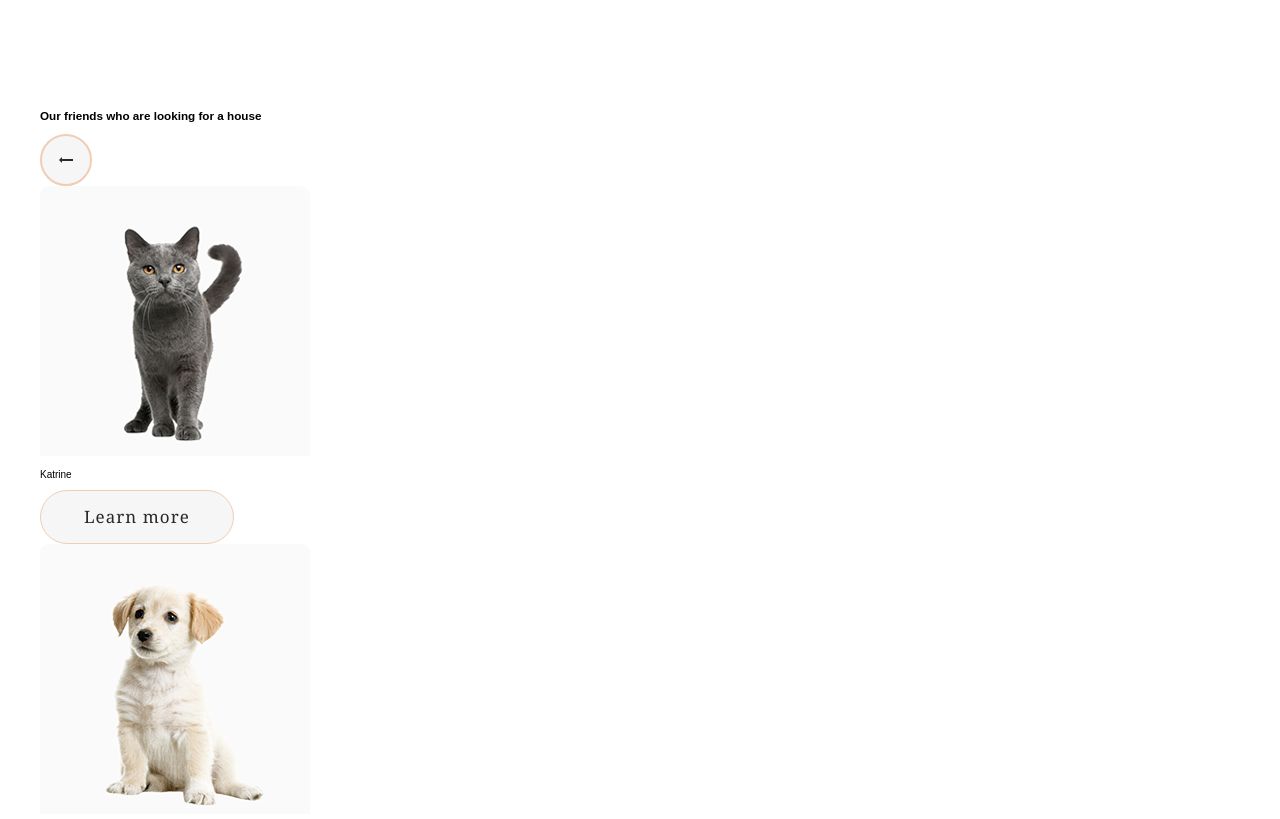
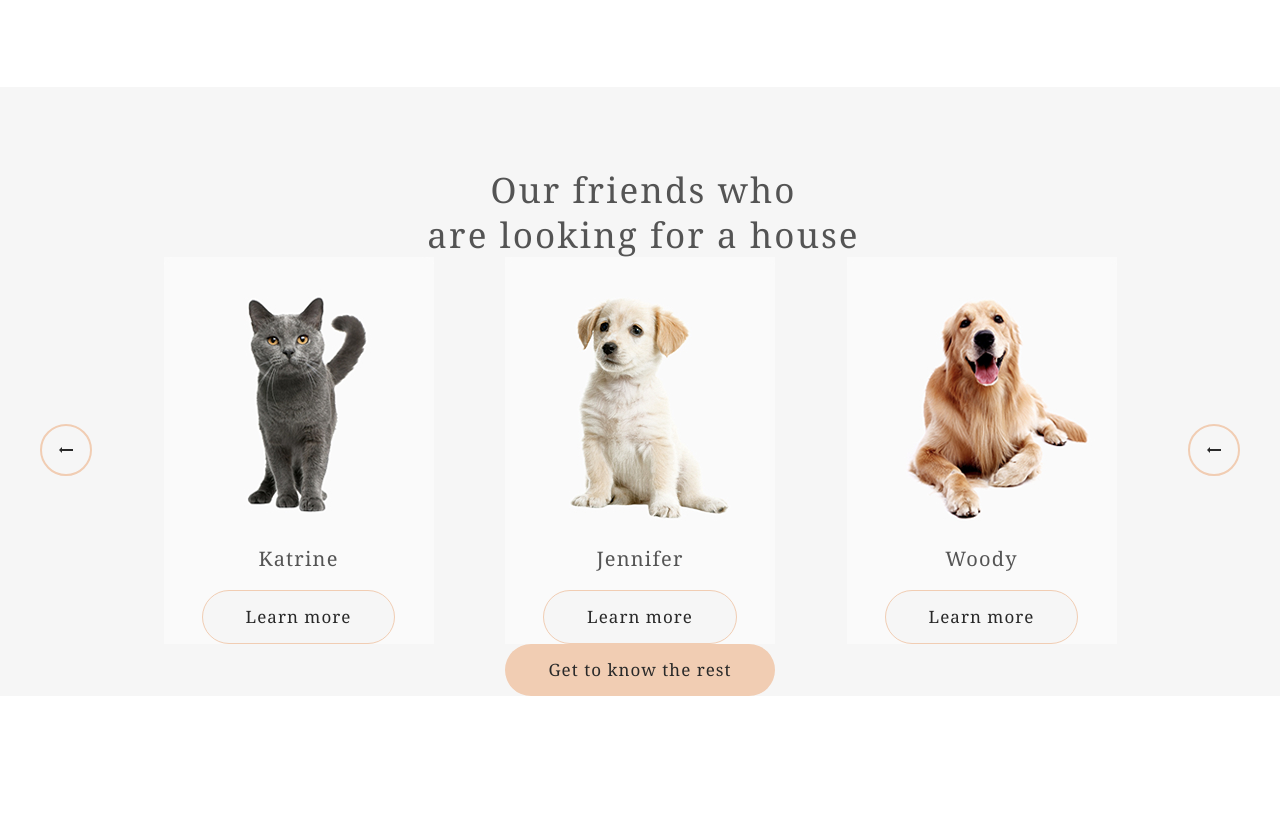
Before and after one commit to AlenaShkr/shelter, a website: page index.html in a window 1280 px wide. Shown: the part 1403-2222 px from the top of the page. After the commit the page ends 2099 px from the top, so only its background shows below. Drawn offline with Linux system fonts and the light colour scheme; files whose address does not match are found by name.

Commit message:
shelter/feat: add style section pets

```diff
--- a/index.html
+++ b/index.html
@@ -68,35 +68,42 @@
         </div>
       </section>
       <section class="pets">
-        <div class="wrapper">
-          <h3 class="pets__title">
-            Our friends who are looking for a house
-          </h3>
-          <button class="button-arrow"></button>
+        <div class="wrapper pets__wrapper">
+          <div class="pets__title">
+            <h3>
+              Our friends who
+            </h3>
+            <h3>
+              are looking for a house
+            </h3>
+          </div>
+
           <div class="pets__content">
+            <button class="button-arrow"></button>
             <div class="card">
-              <picture class="card__img">
+
                 <img src="./assets/pets-katrine.jpg" alt="Katrine">
-              </picture>
+
               <p class="card__name">Katrine</p>
               <button class="secondary-button">Learn more</button>
             </div>
             <div class="card">
-              <picture class="card__img">
+
                 <img src="./assets/pets-jennifer.jpg" alt="Jenifer">
-              </picture>
+
               <p class="card__name">Jennifer</p>
               <button class="secondary-button">Learn more</button>
             </div>
             <div class="card">
-              <picture class="card__img">
+
                 <img src="./assets/pets-woody.jpg" alt="Woddy">
-              </picture>
+
               <p class="card__name">Woody</p>
               <button class="secondary-button">Learn more</button>
             </div>
+            <button class="button-arrow"></button>
           </div>
-          <button class="button-arrow"></button>
+
           <button class="primary-button">Get to know the rest</button>
         </div>
       </section>
--- a/src/sass/layout/_about.scss
+++ b/src/sass/layout/_about.scss
@@ -4,7 +4,7 @@
     justify-content: space-between;
     align-items: flex-start;
 
-    padding: 6.7rem 17.6rem 10.1rem 11.4rem;
+    padding: 6.7rem 17.6rem 9rem 11.4rem;
 }
 .about {
     &__picture {
--- a/src/sass/layout/_pets.scss
+++ b/src/sass/layout/_pets.scss
@@ -0,0 +1,58 @@
+.pets {
+    background-color: $color-light-l;
+    &__wrapper {
+        padding-top: 8rem;
+        display: flex;
+        flex-direction: column;
+        .primary-button {
+            margin: 0px auto;
+        }
+    }
+    &__title {
+        h3 {
+            margin: 0px;
+            padding-left: 0.7rem;
+            font-family: Georgia;
+            font-style: normal;
+            font-weight: normal;
+            font-size: 3.5rem;
+            line-height: 4.5rem;
+
+            text-align: center;
+            letter-spacing: 0.06em;
+
+            color: $color-dark-l;
+        }
+    }
+    &__content {
+        display: flex;
+        flex-direction: row;
+        justify-content: space-between;
+        align-items: center;
+    }
+}
+
+.card {
+    display: flex;
+    flex-direction: column;
+    justify-content: center;
+    align-items: center;
+    background-color: $color-light-s;
+    img {
+        max-width: 27rem;
+        height: auto;
+        border-radius: 9px 9px 0px 0px;
+    }
+    &__name {
+        font-family: Georgia;
+        font-style: normal;
+        font-weight: normal;
+        font-size: 2rem;
+        line-height: 2.3rem;
+
+        text-align: center;
+        letter-spacing: 0.06em;
+
+        color: $color-dark-l;
+    }
+}
```
Also changed, not shown: src/styles.css.
